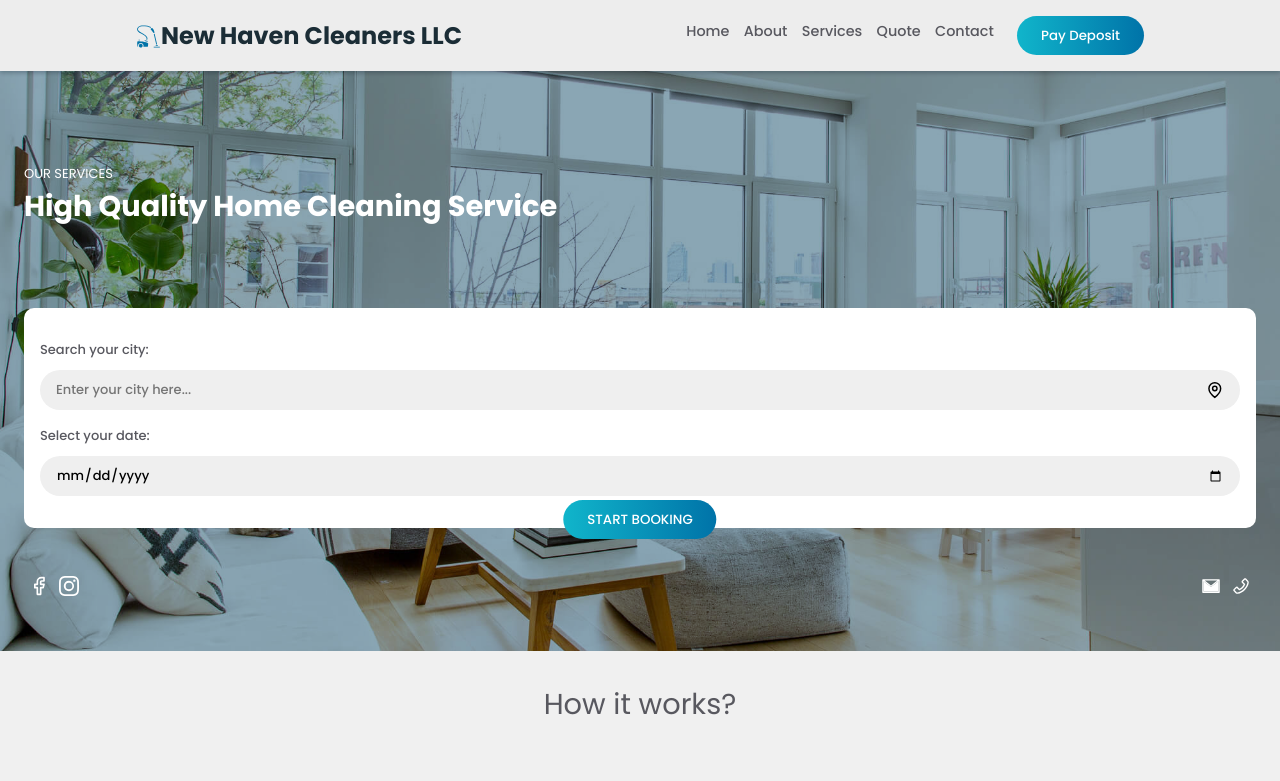
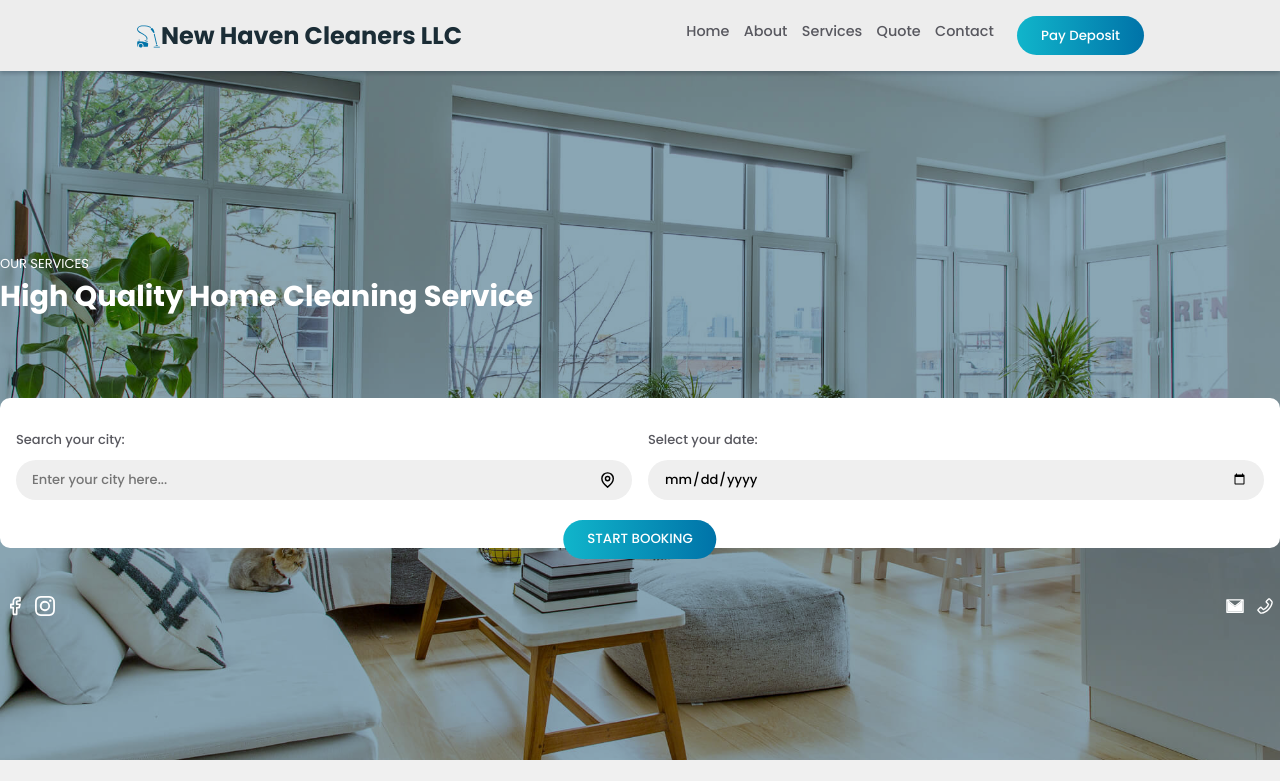
Before and after one commit to aidatavar/new-haven-cleaner-llc, a React (Create React App) app: page / in a window 1280 px wide. Shown: the top 781 px of the page. Built offline with nearby package versions, Linux system fonts and the light colour scheme.

Commit message:
added home component media queries

```diff
--- a/src/Components/Home/home.css
+++ b/src/Components/Home/home.css
@@ -174,4 +174,70 @@
 .home .homeContent .homeFooterIcons .icon:hover {
   color: var(--primary-color);
 }
+
+@media screen and (min-with: 500px) {
+  .home .homeContent .textDiv .smallText {
+    font-size: 16px;
+  }
+  .home .homeContent .textDiv .homeTitle {
+    position: relative;
+    font-size: 2.3rem;
+    width: -webkit-max-content;
+    width: -moz-max-content;
+    width: max-content;
+  }
+  .home .homeContent .textDiv .homeTitle::after {
+    position: absolute;
+    content: '';
+    background: var(--secondary-color);
+    height: 5px;
+    width: 145px;
+    right: 0px;
+    bottom: 5px;
+    z-index: -1;
+  }
+  .home .homeContent .cardDiv {
+    -ms-grid-columns: (1fr)[2];
+        grid-template-columns: repeat(2, 1fr);
+  }
+}
+
+@media screen and (min-width: 660px) {
+  .home .homeContent .cardDiv {
+    padding: 2rem 1rem;
+    -ms-grid-columns: (1fr)[2];
+        grid-template-columns: repeat(2, 1fr);
+  }
+}
+
+@media screen and (min-width: 940px) {
+  .home {
+    height: 70vh;
+  }
+}
+
+@media screen and (min-width: 1240px) {
+  .home {
+    height: 95vh;
+  }
+  .home .homeContent {
+    padding-left: 0;
+    padding-right: 0;
+  }
+  .home .homeContent .cardDiv {
+    padding: 2rem 1rem;
+    -ms-grid-columns: (1fr)[2];
+        grid-template-columns: repeat(2, 1fr);
+  }
+  .home .homeContent .cardDiv .input {
+    margin-bottom: 1rem;
+  }
+  .home .homeContent .cardDiv .searchOptions {
+    bottom: -1rem;
+    padding: 8px 1rem;
+  }
+  .home .homeContent .cardDiv .searchOptions span {
+    font-size: 17px;
+  }
+}
 /*# sourceMappingURL=home.css.map */
--- a/src/Components/Home/home.scss
+++ b/src/Components/Home/home.scss
@@ -139,3 +139,84 @@
 }
 
 // MEDIA QUERIES
+
+@media screen and (min-with: 500px) {
+    .home{
+        .homeContent{
+            .textDiv{
+                .smallText{
+                    font-size: 16px;
+                }
+
+                .homeTitle{
+                    position: relative;
+                    font-size: 2.3rem;
+                    width: max-content;
+
+                    &::after{
+                        position: absolute;
+                        content: '';
+                        background: var(--secondary-color);
+                        height: 5px;
+                        width: 145px;
+                        right: 0px;
+                        bottom: 5px;
+                        z-index: -1;
+
+                    }
+                }
+            }
+
+            .cardDiv{
+                grid-template-columns: repeat(2, 1fr);
+            }
+        }
+    }
+}
+
+@media screen and (min-width: 660px) {
+    .home{
+        .homeContent{
+            .cardDiv{
+                padding: 2rem 1rem;
+                grid-template-columns: repeat(2,1fr);
+            }
+        }
+    }
+}
+
+@media screen and (min-width: 940px) {
+    .home{
+        height: 70vh;
+    }
+}
+
+@media screen and (min-width: 1240px) {
+    .home{
+        height: 95vh;
+
+        .homeContent{
+            padding-left: 0;
+            padding-right: 0;
+
+            .cardDiv{
+                padding: 2rem 1rem;
+                grid-template-columns: repeat(2, 1fr);
+
+                .input{
+                    margin-bottom: 1rem;
+                }
+
+                .searchOptions{
+                    bottom: -1rem;
+                    padding: 8px 1rem;
+
+                    span{
+                        font-size: 17px;
+                    }
+                }
+
+            }
+        }
+    }
+}
```
Also changed, not shown: 1 other file (tests, documents, lock files or other folders).
